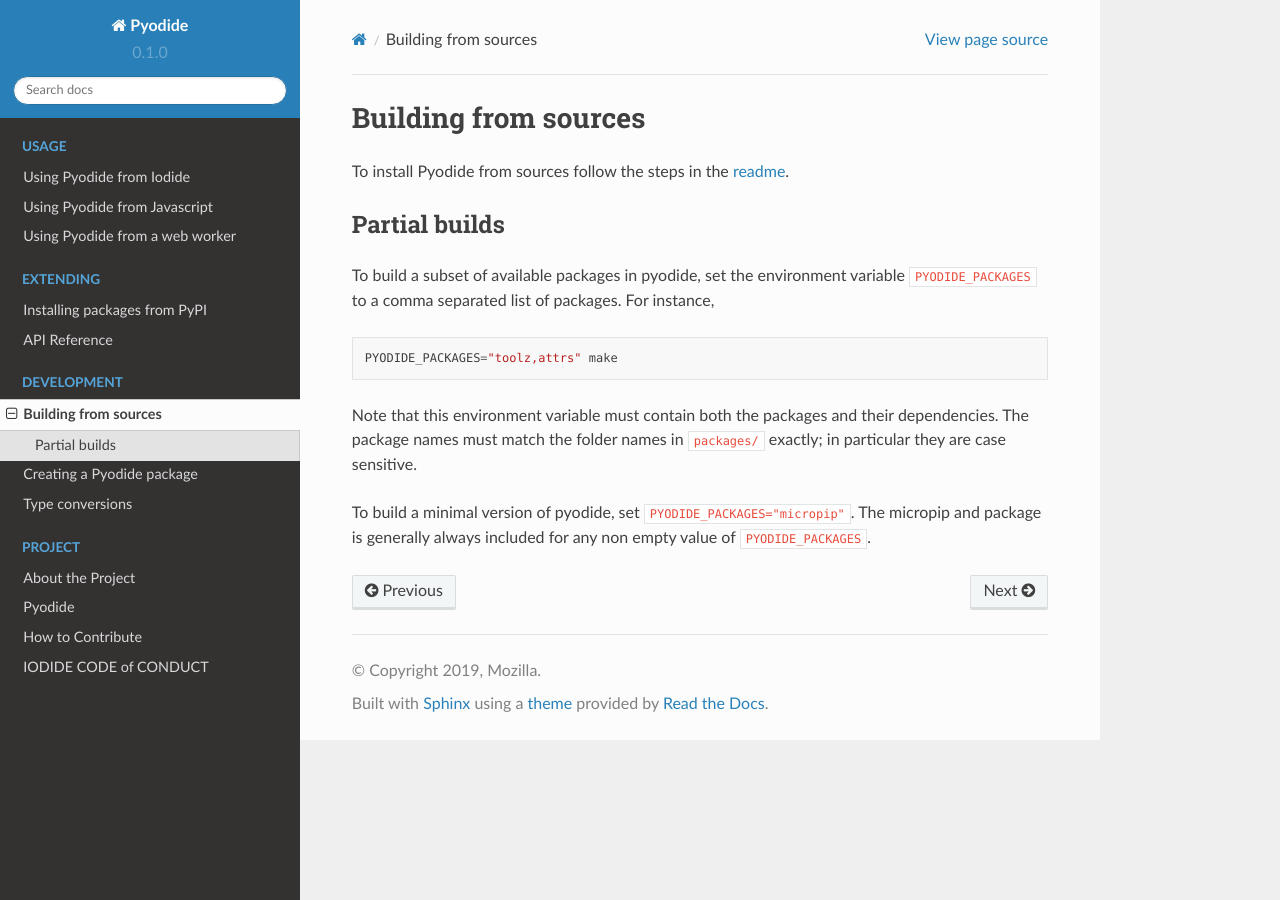
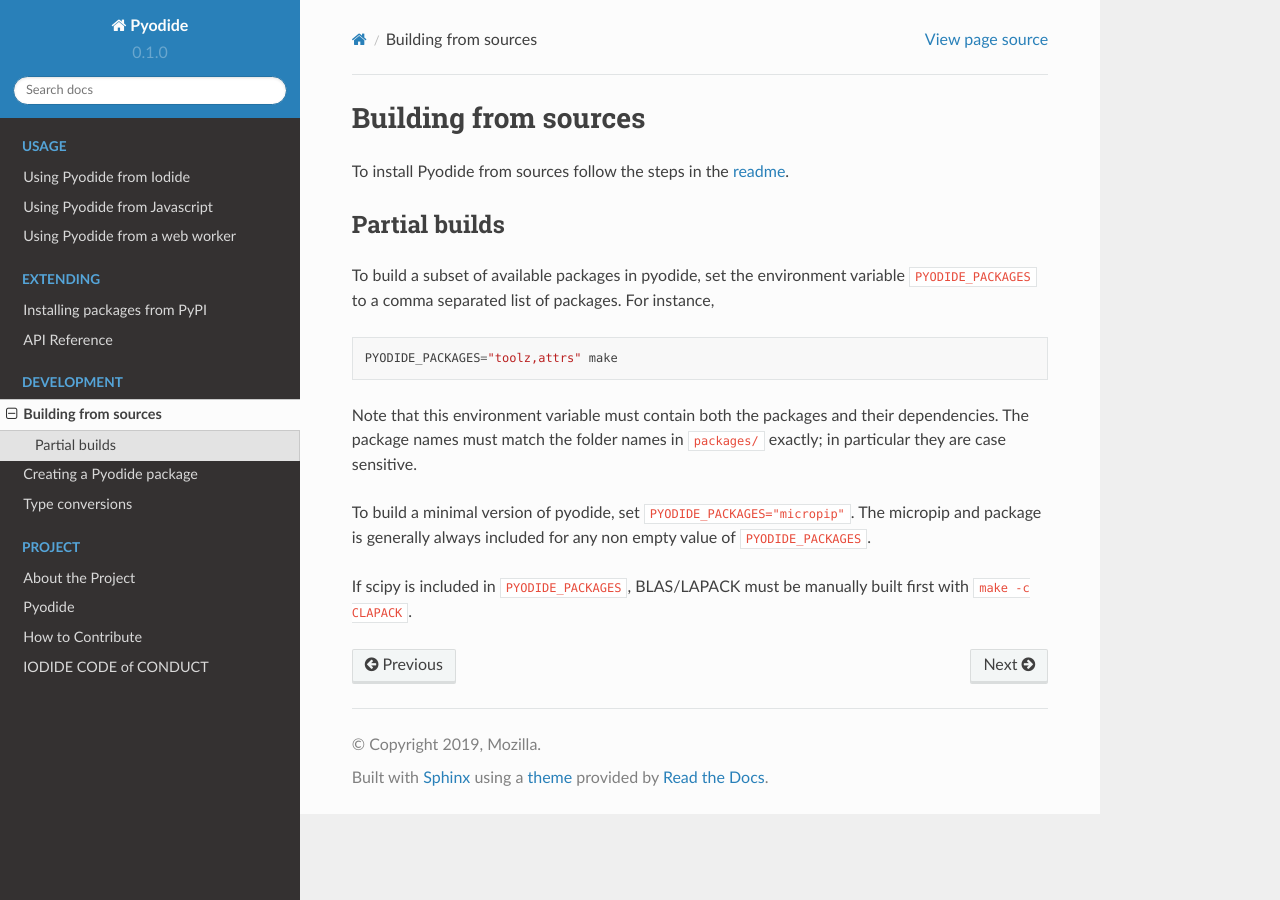
Before and after one commit to pyodide/pyodide, a Sphinx documentation site: the page built from docs/building_from_sources.md, in a window 1280 px wide. Built offline with Sphinx 7.4.7 and the Read the Docs theme 2.0.0, drawn with Linux system fonts in a browser that asks for light colours; the version number is read from the project's files by our own code.

```diff
--- a/docs/building_from_sources.md
+++ b/docs/building_from_sources.md
@@ -21,3 +21,6 @@
 To build a minimal version of pyodide, set `PYODIDE_PACKAGES="micropip"`. The
 micropip and package is generally always included for any non empty value of
 `PYODIDE_PACKAGES`.
+
+If scipy is included in `PYODIDE_PACKAGES`, BLAS/LAPACK must be manually built
+first with `make -c CLAPACK`.
```
Also changed, not shown: 1 other file.
